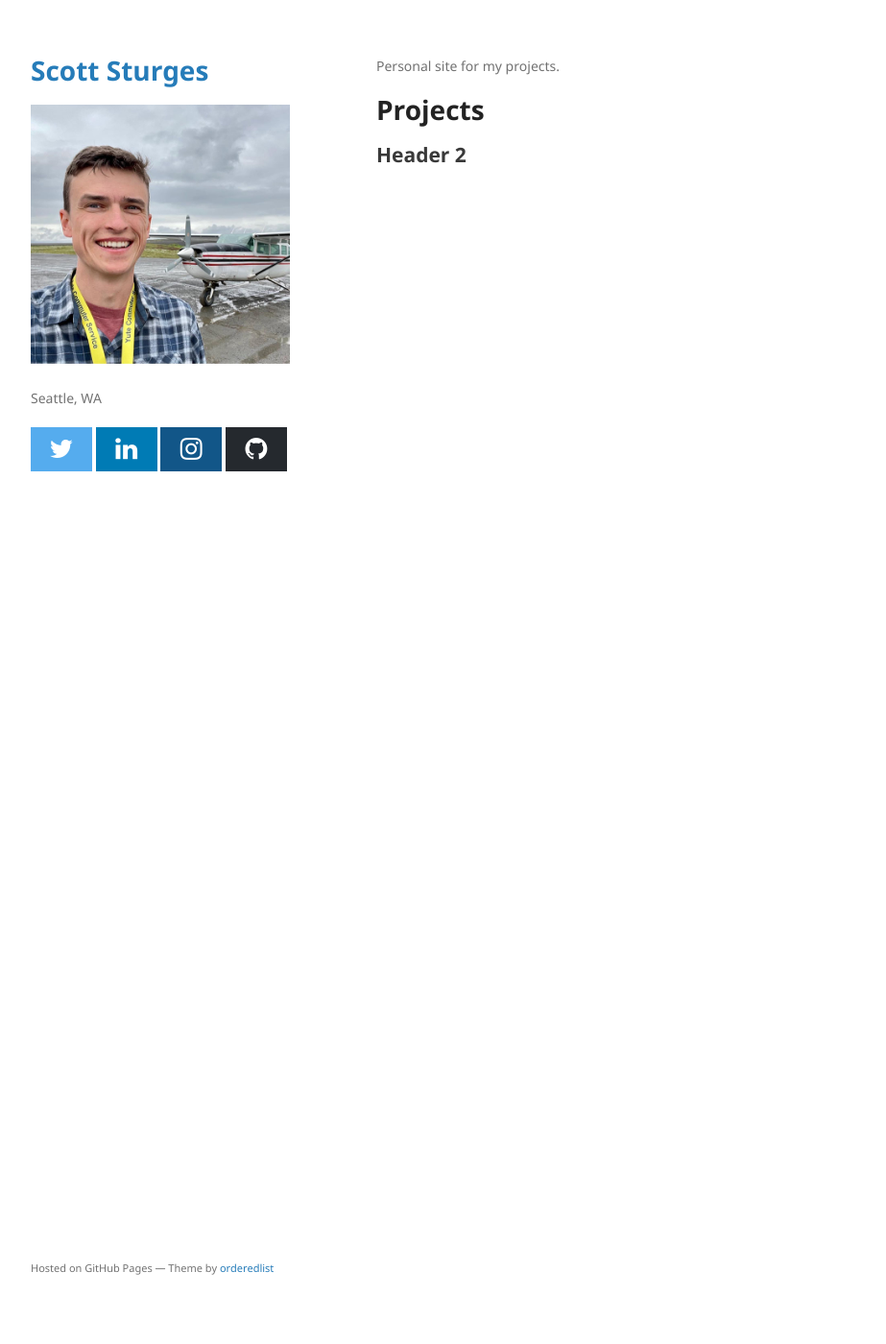
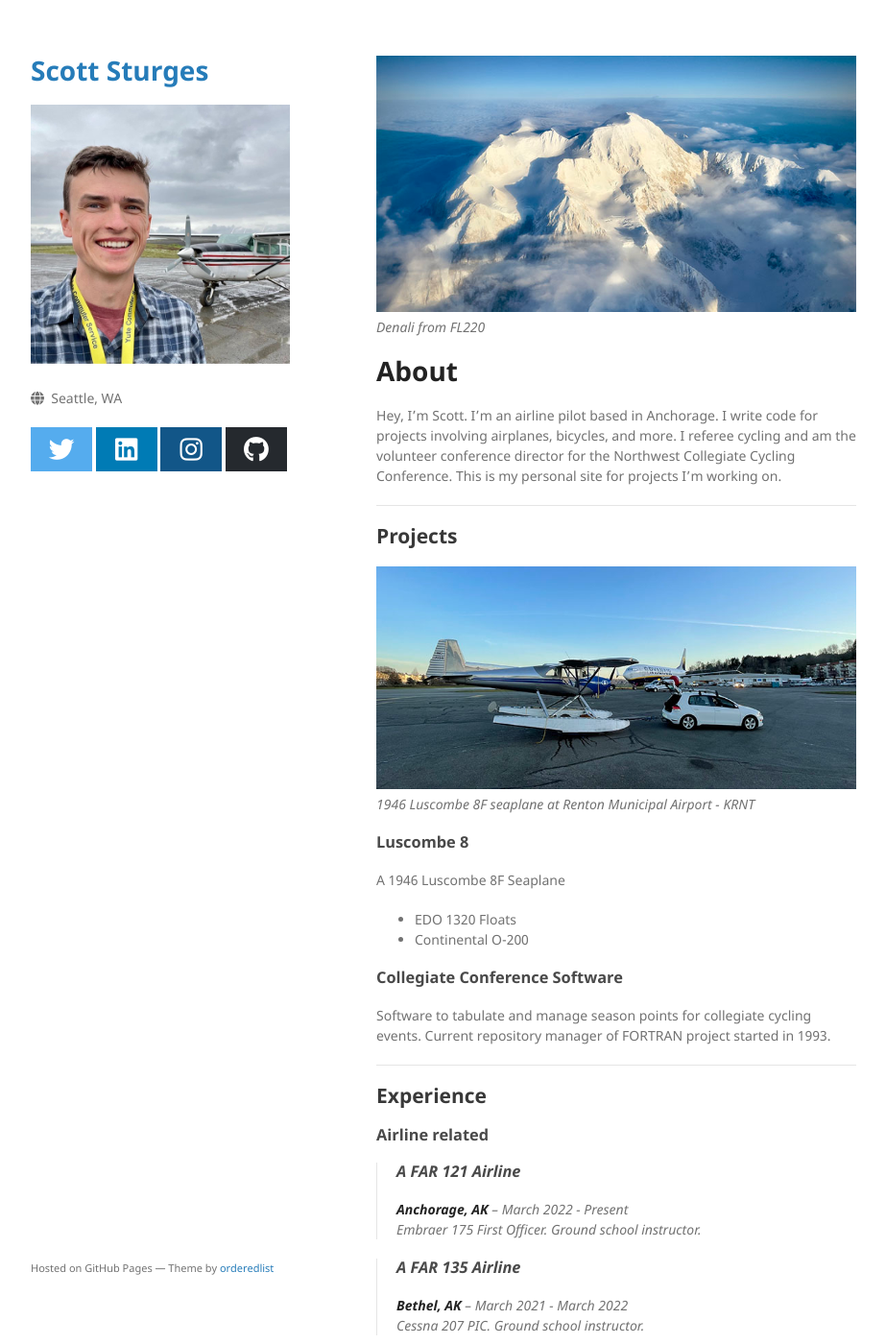
Before and after one commit to scottsturges/scottsturges.github.io, a Jekyll site: the page built from index.md, in a window 1280 px wide and 1400 px high. Shown: the whole window at 96% size, without its empty margins (178-1101 px from the left). Built offline with Jekyll 4.4.1, drawn with Linux system fonts in a browser that asks for light colours; nearby versions of some CDN libraries; the repository's description, which GitHub fills in, is left out; some of the changed text lies outside the part shown.

Commit message:
Content update

```diff
--- a/_includes/head-custom.html
+++ b/_includes/head-custom.html
@@ -8,9 +8,10 @@
 
 <!-- end custom head snippets -->
 
-<link rel="stylesheet" href="https://cdnjs.cloudflare.com/ajax/libs/font-awesome/4.7.0/css/font-awesome.min.css">
+<link rel="stylesheet" href="https://cdnjs.cloudflare.com/ajax/libs/font-awesome/6.3.0/css/all.min.css">
+<!-- https://cdnjs.cloudflare.com/ajax/libs/font-awesome/4.7.0/css/font-awesome.min.css -->
 <style>
-.fa {
+.fa-brands {
   padding: 10px;
   font-size: 20pt;
   width: 44px;
@@ -19,7 +20,7 @@
   margin: 0px;
 }
 
-.fa:hover {
+.fa-brands:hover {
     opacity: 0.7;
 }
 
--- a/_layouts/default.html
+++ b/_layouts/default.html
@@ -22,12 +22,12 @@
         {% endif %}
 
         <p>{{ site.description | default: site.github.project_tagline }}</p>
-        <p>Seattle, WA</p>
+        <p><i class="fa-solid fa-globe"></i> &nbsp;Seattle, WA</p>
 
-        <a href="https://twitter.com/scottsturges" class="fa fa-twitter"></a>
-        <a href="https://www.linkedin.com/in/scott-sturges/" class="fa fa-linkedin"></a>
-        <a href="https://www.instagram.com/scottsturges/" class="fa fa-instagram"></a>
-        <a href="https://github.com/scottsturges" class="fa fa-github"></a>
+        <a href="https://twitter.com/scottsturges" class="fa-brands fa-twitter"></a>
+        <a href="https://www.linkedin.com/in/scott-sturges/" class="fa-brands fa-linkedin"></a>
+        <a href="https://www.instagram.com/scottsturges/" class="fa-brands fa-instagram"></a>
+        <a href="https://github.com/scottsturges" class="fa-brands fa-github"></a>
       </header>
       <section>
 
--- a/index.md
+++ b/index.md
@@ -2,8 +2,53 @@
 layout: default
 ---
 
-Personal site for my projects.
+![Denali](assets/img/denali.jpg)
+_Denali from FL220_
 
-# Projects
+# About
+Hey, I'm Scott. I'm an airline pilot based in Anchorage. I write code for projects involving airplanes, bicycles, and more. I referee cycling and am the volunteer conference director for the Northwest Collegiate Cycling Conference. This is my personal site for projects I'm working on.
 
-## Header 2
+* * *
+
+## Projects
+![Luscombe](assets/img/luscombe.jpg)
+_1946 Luscombe 8F seaplane at Renton Municipal Airport - KRNT_
+
+### Luscombe 8
+A 1946 Luscombe 8F Seaplane
+* EDO 1320 Floats
+* Continental O-200
+
+### Collegiate Conference Software
+Software to tabulate and manage season points for collegiate cycling events. Current repository manager of FORTRAN project started in 1993.
+
+* * *
+
+## Experience
+### Airline related
+> ### A FAR 121 Airline
+> **Anchorage, AK** – *March 2022 - Present*
+> Embraer 175 First Officer. Ground school instructor.
+
+> ### A FAR 135 Airline
+> **Bethel, AK** – *March 2021 - March 2022*
+> Cessna 207 PIC. Ground school instructor.
+
+> ### Freelance Flight Instructor
+> **Seattle, WA** - *September 2020 - Present*
+> Provide flight instruction, stage checks, checkride preparation, and proficiency checks for local pilots and clubs in the Seattle area.
+>
+> Provide transition training for Mooney M20 types (A-F, J/K, R models), vintage Bonanza types, Piper Lance/Saratoga, Cessna 182/205/206/207/210, Luscombe, and applicable float-equipped models.
+
+### Not airline related
+
+> #### USA Cycling Level A referee
+> Referee local and national cycling events. Washington State Bicycle Association officials coordinator.
+
+#### Proficient with:
+* Python
+* R
+* Ruby, Ruby on Rails
+* Javascript, Node.js
+* HTML/CSS
+* FORTRAN
```
Also changed, not shown: assets/img/denali.jpg (added), assets/img/luscombe.jpg (added), 2 other files.
